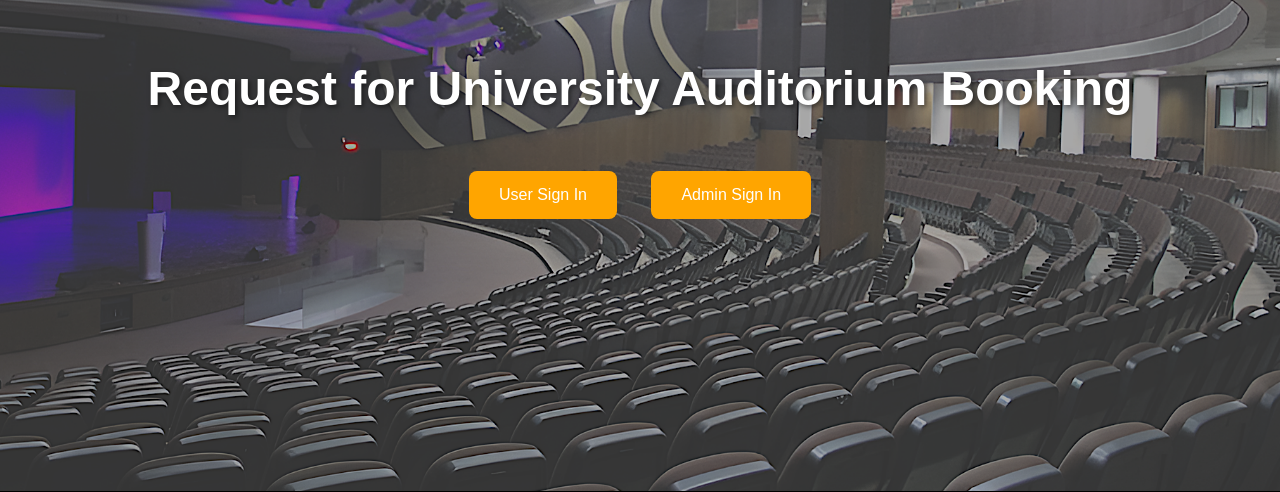
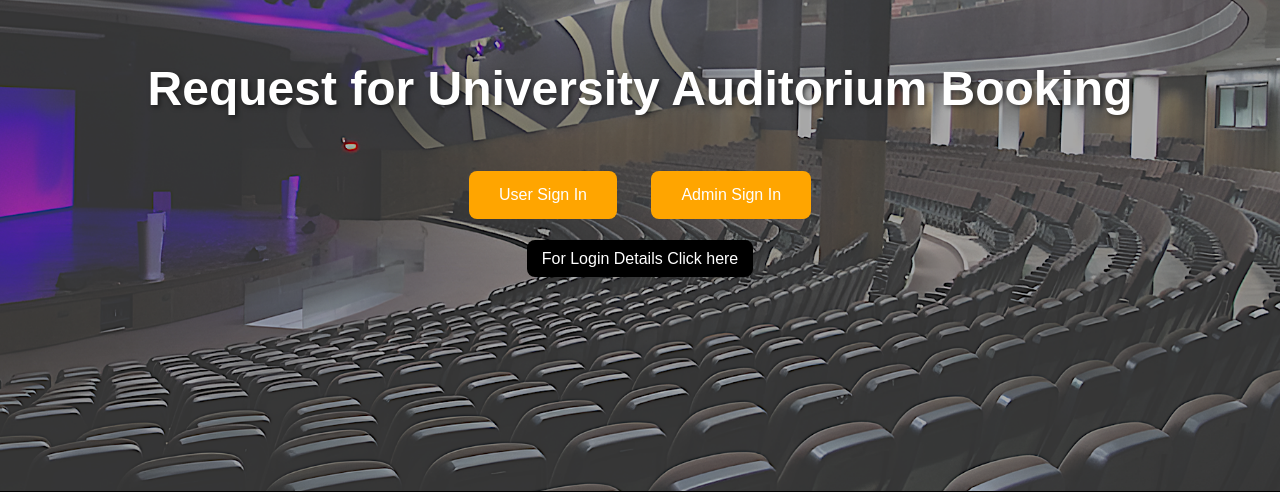
Before and after one commit to ayushkempire/auditorium-booking, a PHP site: page / in a window 1280 px wide. Shown: the part 259-751 px from the top of the page. Run offline with PHP 8.4, Linux system fonts and the light colour scheme.

Commit message:
Update index.php

```diff
--- a/index.php
+++ b/index.php
@@ -52,6 +52,13 @@
     left: 0;
     bottom: 0;
 }
+.details{
+    text-decoration: none;
+    color: #fff;
+    background-color: black;
+    border-radius: 8px;
+    padding: 10px 15px;
+}
 
         @media (max-width: 600px) {
             h2 {
@@ -69,6 +76,7 @@
     <h2>Request for University Auditorium Booking</h2>
     <a href="login.php?role=user" class="button">User Sign In</a>
     <a href="login.php?role=admin" class="button">Admin Sign In</a>
+    <p><a href="details.html" class="details" target="_blank">For Login Details Click here</a></p>
     <footer>
     <p>Designed by AyushkEmpire &copy; 2024 AyushkEmpire. All rights reserved.</p>
     </footer>
```
